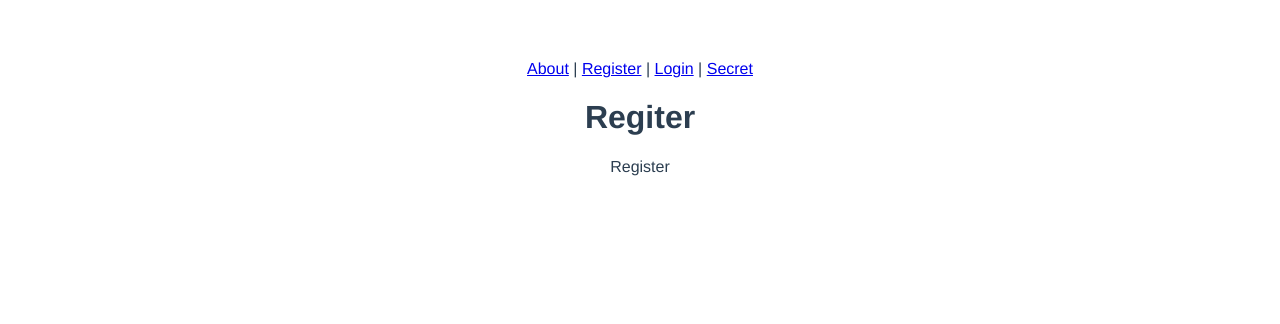
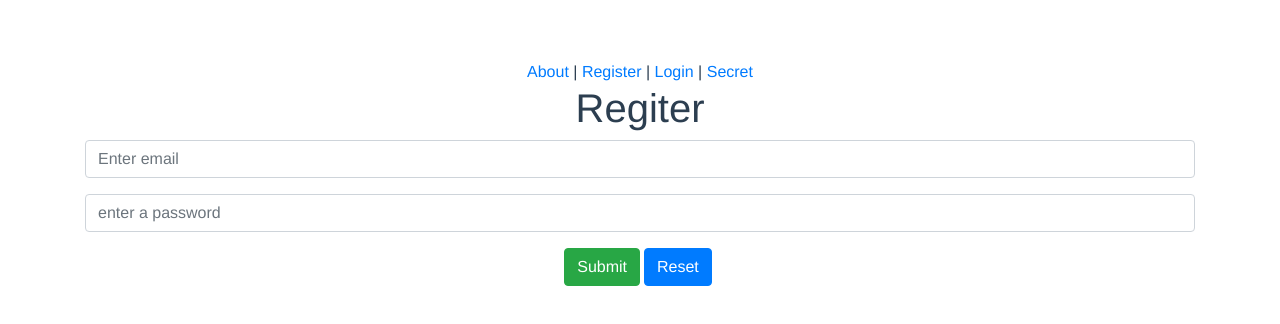
Before and after one commit to nezlicodes/TIL, a Vue app: page /register in a window 1280 px wide. Shown: the top 324 px of the page. Built offline with nearby package versions, Linux system fonts and the light colour scheme.

Commit message:
installs bootsrap and creates the register view

```diff
--- a/package.json
+++ b/package.json
@@ -9,9 +9,11 @@
   },
   "dependencies": {
     "axios": "^0.19.0",
+    "bootstrap": "^4.4.1",
+    "bootstrap-vue": "^2.1.0",
     "core-js": "^3.4.4",
     "firebase": "^7.6.1",
-    "vue": "^2.6.10",
+    "vue": "^2.6.11",
     "vue-router": "^3.1.3",
     "vuex": "^3.1.2"
   },
--- a/src/App.vue
+++ b/src/App.vue
@@ -1,7 +1,6 @@
 <template>
   <div id="app">
     <div id="nav">
-
       <router-link to="/about">About</router-link> |
       <router-link to="/register">Register</router-link> |
       <router-link to="/login">Login</router-link> |
@@ -12,8 +11,6 @@
 </template>
 
 <script>
-
-
 // import HelloWorld from './components/HelloWorld.vue'
 
 export default {
--- a/src/components/register.vue
+++ b/src/components/register.vue
@@ -1,13 +1,58 @@
 <template>
-    <div>
+    <div class="container">
+    <div class="bg-danger" v-if="error">{{ error.message }}</div>
         <h1>Regiter</h1>
-        Register
+        <form @submit.prevent="pressed">
+        <div class='form-group'
+        id="input-group-1"
+        description="We'll never share your email with anyone else."
+      >
+        <input
+        class="form-control"
+          id="input-1"
+          v-model="email"
+          type="email"
+          required
+          placeholder="Enter email"
+        >
+      </div>
+      <div class='form-group'
+        id="input-group-2"
+        description="We'll never share your email with anyone else."
+      >
+        <input
+        class="form-control"
+          id="input-2"
+          v-model="password"
+          type="password"
+          required
+          placeholder="enter a password"
+        >
+      </div>
+
+        <button class="btn btn-success mr-1" type="submit" >Submit</button>
+      <button class="btn btn-primary mr-1" >Reset</button>
+        </form>
+
+
     </div>
 </template>
 
 <script>
 export default {
-    name:'Register'
+    name:'Register',
+    methods:{
+        pressed(){
+            alert('sybmitted')
+        }
+    },
+    data(){
+        return{
+            email:'',
+            password:'',
+            error:''
+        }
+    }
 }
 </script>
 
```
Also changed, not shown: src/main.js (+8 -0 lines), 1 other file (tests, documents, lock files or other folders). Lines whose indentation alone changed are shown as unchanged.
